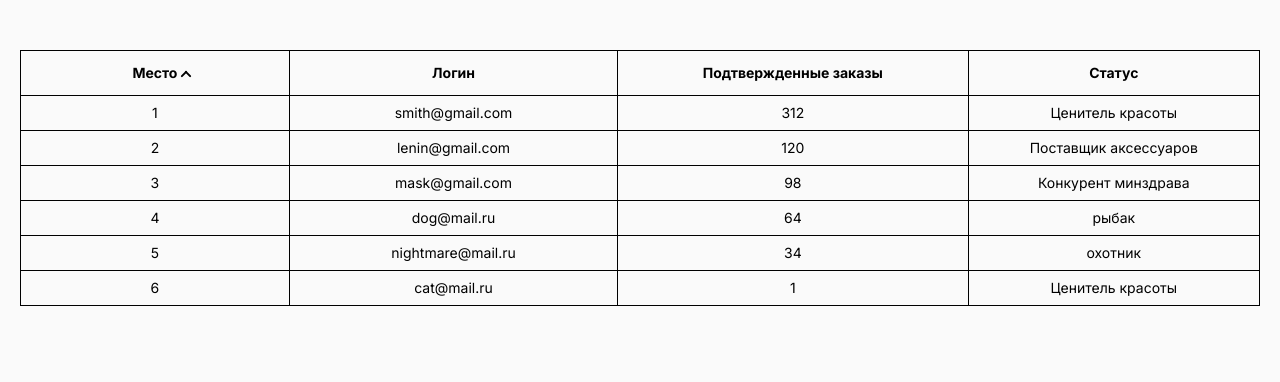
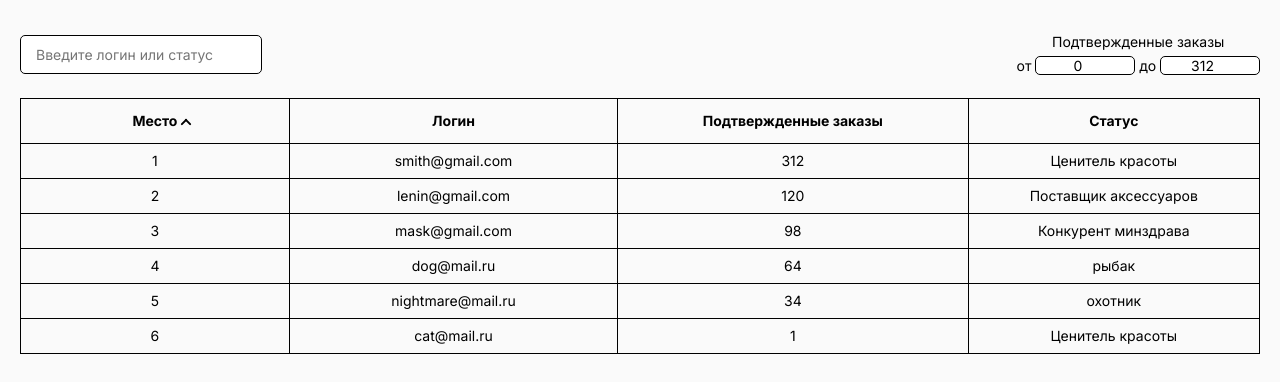
Before and after one commit to GadMinz/tl-group-test, a Vue app: page / in a window 1280 px wide. Shown: the top 382 px of the page. Built offline with nearby package versions, Linux system fonts and the light colour scheme.

Commit message:
Add filters

```diff
--- a/src/assets/scss/Table.scss
+++ b/src/assets/scss/Table.scss
@@ -9,6 +9,8 @@
     padding: 10px 15px;
     font-weight: 700;
     cursor: pointer;
+    user-select: none;
+
     &:hover {
       opacity: 0.7;
     }
--- a/src/assets/scss/main.scss
+++ b/src/assets/scss/main.scss
@@ -12,3 +12,27 @@ body {
   margin: 0 auto;
   padding: 30px 20px;
 }
+
+.base-input {
+  background-color: #ffffff;
+  padding: 10px 15px;
+  border: 1px solid #000000;
+  border-radius: 5px;
+  font-size: 14px;
+}
+
+.tools {
+  display: flex;
+  justify-content: space-between;
+  align-items: center;
+
+  &_interval {
+    text-align: center;
+
+    input {
+      width: 100px;
+      text-align: center;
+      padding: 0;
+    }
+  }
+}
--- a/src/components/Table/Table.vue
+++ b/src/components/Table/Table.vue
@@ -6,6 +6,7 @@ defineProps<{
   titles: { value: string; name: string }[];
   users: IUser[];
   selectedSort: TSort;
+  setSortQuery: (sort: string) => void;
 }>();
 </script>
 
--- a/src/store/modules/users.ts
+++ b/src/store/modules/users.ts
@@ -1,4 +1,4 @@
-import type {IUser, TInterval, TSort} from "@/types";
+import type { IUser, TInterval, TSort } from "@/types";
 import type { ActionContext } from "vuex";
 import type { IRootState } from "@/store";
 
@@ -67,6 +67,11 @@ const getters = {
         (user) =>
           user.login.toLowerCase().includes(state.search) ||
           user.status.toLowerCase().includes(state.search)
+      )
+      .filter(
+        (user) =>
+          user.orders >= state.interval.start &&
+          user.orders <= state.interval.end
       );
   },
   selectedSort(state: IUsersState) {
@@ -88,6 +93,12 @@ const actions = {
   ) {
     commit("setSearch", searchValue);
   },
+  setInterval(
+    { commit }: ActionContext<IUsersState, IRootState>,
+    interval: TInterval
+  ) {
+    commit("setInterval", interval);
+  },
 };
 
 // mutations
@@ -98,6 +109,9 @@ const mutations = {
   setSearch(state: IUsersState, payload: string) {
     state.search = payload;
   },
+  setInterval(state: IUsersState, payload: TInterval) {
+    state.interval = payload;
+  },
 };
 export default {
   namespaced: true,
--- a/src/views/HomeView.vue
+++ b/src/views/HomeView.vue
@@ -1,7 +1,9 @@
 <script setup lang="ts">
 import Table from "@/components/Table/Table.vue";
-import { computed } from "vue";
+import { useRoute, useRouter } from "vue-router";
+import { computed, onMounted, ref, watch } from "vue";
 import { store } from "@/store";
+import type { IUser } from "@/types";
 
 const titles = [
   { value: "place", name: "Место" },
@@ -11,11 +13,118 @@ const titles = [
 ];
 const users = computed(() => store.getters["users/sortedUsers"]);
 
+const router = useRouter();
+const route = useRoute();
+const searchInput = ref("");
+const intervalInput = ref({
+  start: 0,
+  end: users.value.reduce(
+    (max: number, user: IUser) => (max < user.orders ? user.orders : max),
+    0
+  ),
+});
+onMounted(() => {
+  const query = route.query;
+  if (query.sortQuery) {
+    store.dispatch("users/setSort", {
+      value: query.sortQuery,
+      reversed: query.reversed === "true",
+    });
+  }
+  if (query.search || query.search === "") {
+    store.dispatch("users/setSearch", query.search);
+    searchInput.value = query.search as string;
+  }
+  if (query.interval) {
+    const [start, end] = (query.interval as string).split(",");
+    intervalInput.value.start = Number(start);
+    intervalInput.value.end = Number(end);
+    store.dispatch("users/setInterval", {
+      start: Number(start),
+      end: Number(end),
+    });
+  }
+});
+watch(searchInput, () => {
+  router.replace({
+    query: { ...route.query, search: searchInput.value },
+  });
+});
+watch(intervalInput.value, () => {
+  router.replace({
+    query: {
+      ...route.query,
+      interval: `${intervalInput.value.start},${intervalInput.value.end}`,
+    },
+  });
+});
+watch(route, () => {
+  const query = route.query;
+  if (query.sortQuery) {
+    store.dispatch("users/setSort", {
+      value: query.sortQuery,
+      reversed: query.reversed === "true",
+    });
+  }
+  if (query.search || query.search === "") {
+    store.dispatch("users/setSearch", query.search);
+  }
+  if (query.interval) {
+    const [start, end] = (query.interval as string).split(",");
+    const interval = { start: Number(start), end: Number(end) };
+    store.dispatch("users/setInterval", interval);
+  }
+});
 const sort = computed(() => store.getters["users/selectedSort"]);
+const setSortQuery = (sortQuery: string) => {
+  let reversed = false;
+  if (sort.value.value === sortQuery) {
+    reversed = !sort.value.reversed;
+  }
+  router.replace({
+    query: { ...route.query, sortQuery, reversed: reversed + "" },
+  });
+};
 </script>
 
 <template>
   <main>
-    <Table :titles="titles" :users="users" :selectedSort="sort" />
+    <div class="tools">
+      <input
+        type="text"
+        placeholder="Введите логин или статус"
+        class="base-input"
+        v-model="searchInput"
+      />
+      <div class="tools_interval">
+        <p>Подтвержденные заказы</p>
+        <div>
+          от
+          <input
+            class="base-input"
+            v-model="intervalInput.start"
+            type="number"
+            min="0"
+            max="2147483647"
+            step="1"
+          />
+          до
+          <input
+            class="base-input"
+            v-model="intervalInput.end"
+            type="number"
+            min="0"
+            max="2147483647"
+            step="1"
+          />
+        </div>
+      </div>
+    </div>
+    <Table
+      :setSortQuery="setSortQuery"
+      :titles="titles"
+      :users="users"
+      :selectedSort="sort"
+    />
   </main>
 </template>
```
Also changed, not shown: src/store/index.ts (+4 -4 lines).
